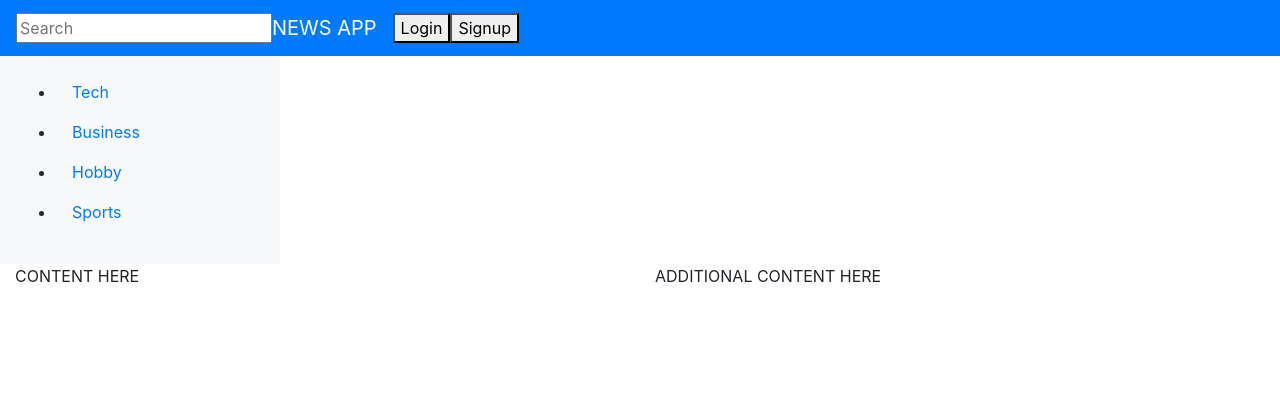
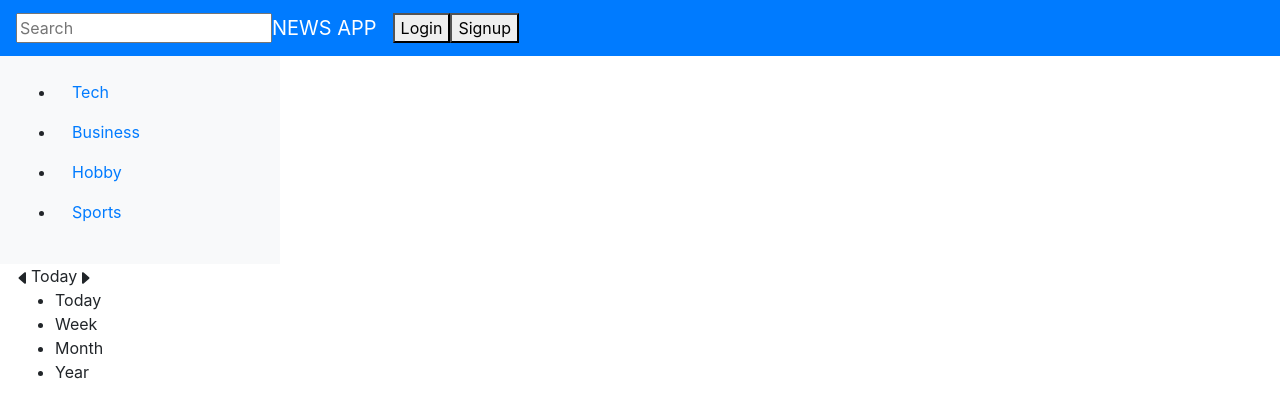
Before and after one commit to Bryan-Thaoxaochay/news-app, a React (Create React App) app in the folder client/: page / in a window 1280 px wide. Shown: the top 416 px of the page. Built offline with nearby package versions, Linux system fonts and the light colour scheme.

Commit message:
added basic timeToggler function to app

```diff
--- /dev/null
+++ b/client/src/components/Form/style.css
@@ -0,0 +1,10 @@
+.form {
+  margin: 20px;
+}
+
+.form input {
+  display: block;
+  margin-top: 5px;
+  margin-bottom: 5px;
+  width: 100%;
+}
--- /dev/null
+++ b/client/src/components/TimeToggler/index.js
@@ -0,0 +1,33 @@
+import React, { useState } from 'react';
+import { CaretLeftFill, CaretRightFill } from 'react-bootstrap-icons';
+import "./style.css"
+
+function TimeToggler() {
+
+    let [position, setPosition] = useState(0);
+
+    const timeArray = ["Today", "Week", "Month", "Year"]
+
+    return (
+        < div >
+            <CaretLeftFill className="arrow leftArrow" onClick={ () => {
+                position === 0 ?
+                setPosition(position = 0) : setPosition(position - 1) }}/>
+
+            {timeArray[position]}
+
+            <CaretRightFill className="arrow rightArrow" onClick={() => {
+                position === 3 ?
+                setPosition(position = 3):  setPosition(position + 1) }}/>
+            <ul>
+                {timeArray.map(locations => (
+                    <li>
+                        {locations}
+                    </li>
+                ))}
+            </ul>
+        </div >
+    )
+};
+
+export { TimeToggler };
--- /dev/null
+++ b/client/src/components/TimeToggler/style.css
@@ -0,0 +1,6 @@
+.leftArrow:hover {
+    cursor: pointer;
+}
+.rightArrow:hover {
+    cursor: pointer;
+}
--- a/client/src/pages/Main.js
+++ b/client/src/pages/Main.js
@@ -1,15 +1,16 @@
 import React from "react";
 import { Col, Row, Container } from "../components/Grid";
+import { TimeToggler } from "../components/TimeToggler/index.js";
 
 const Main = () => {
   return (
     <Container fluid>
       <Row>
         <Col size="md-6">
-          CONTENT HERE
+          <TimeToggler ></TimeToggler>
         </Col>
         <Col size="md-6 sm-12">
-          ADDITIONAL CONTENT HERE
+
         </Col>
       </Row>
     </Container>
--- a/package.json
+++ b/package.json
@@ -32,7 +32,8 @@
     "express-session": "^1.17.1",
     "if-env": "^1.0.4",
     "mongoose": "^5.12.9",
-    "path": "^0.12.7"
+    "path": "^0.12.7",
+    "react-bootstrap-icons": "^1.5.0"
   },
   "devDependencies": {
     "concurrently": "^6.1.0",
```
Also changed, not shown: client/src/components/Col/index.js (added, +9 -0 lines), client/src/components/Container/index.js (added, +7 -0 lines), client/src/components/Row/index.js (added, +7 -0 lines), 2 other files (tests, documents, lock files or other folders).
